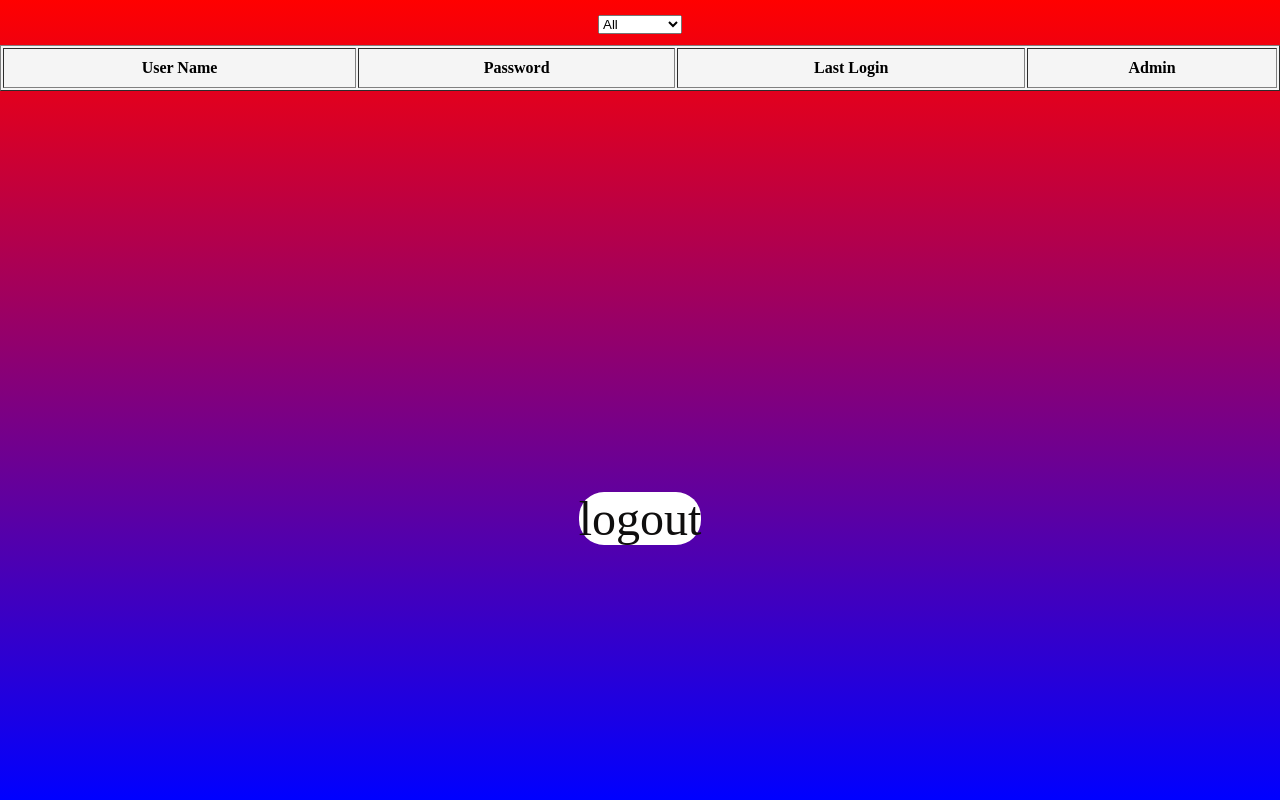
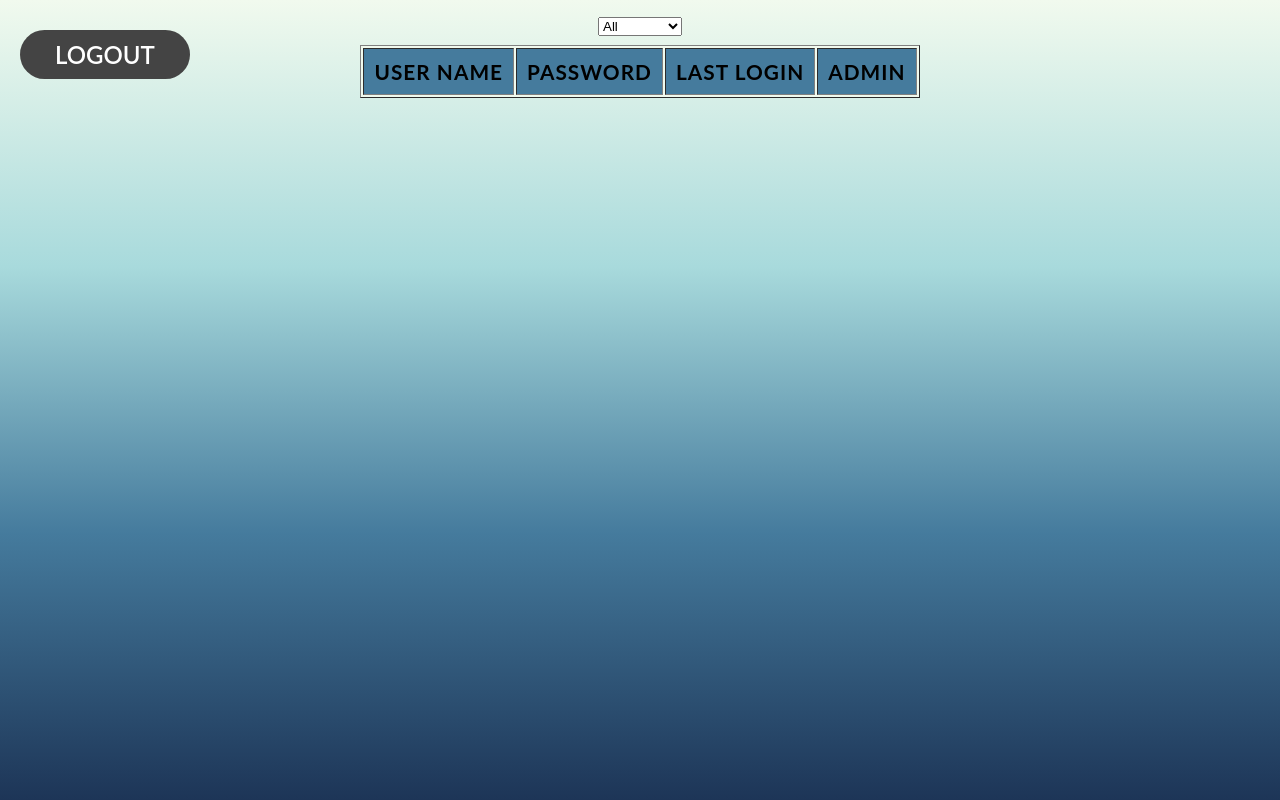
Before and after one commit to LielBerniker/Login-Page, a plain HTML site: page admin.html in a window 1280 px wide. Drawn offline with Linux system fonts and the light colour scheme.

Commit message:
change css

```diff
--- a/css/admin.css
+++ b/css/admin.css
@@ -1,35 +1,71 @@
-body{
+body {
   text-align: center;
-    background-image: linear-gradient(red,blue);
+  background-image: linear-gradient(#f1faee, #a8dadc, #457b9d, #1d3557);
   background-position: center;
   background-size: cover;
   color: lightgray;
   background-attachment: fixed;
+  flex-direction: column;
   display: flex;
-      flex-direction: column;
+  align-items: center;
+  justify-content: center;
   margin: 0;
   color: black;
+  font-family: 'lato', sans-serif;
 }
+
 a {
-        margin: 5px;
-        font-size: 3rem;
-        border-radius: 25px;
+  width: 150px;
+  background-color: #444;
+  border: none;
+  outline: none;
+  border-radius: 49px;
+  color: #fff;
+  text-transform: uppercase;
+  font-weight: 600;
+  font-size: 1.5em;
+  margin: 10px 0;
+  cursor: pointer;
+  transition: 0.5s;
+  margin-bottom: 3em;
   text-decoration: none;
-        color: rgb(15, 14, 14);
-        background-color: rgb(255, 255, 255);
+  position: fixed;
+  left: 20px;
+  top: 20px;
+  padding: 10px;
+}
 
+a:hover {
+  background-color: #457b9d;
+  color: black;
+}
 
+.logout {
+  margin-top: 40vh;
 }
-      a:hover{
-        background-color:lightseagreen ;
+
+.table {
+  background-color: #f1faee;
+  font-size: 1.3em;
 }
-      .logout{
-        margin-top: 50vh;
-      }
-      .table{
-        background-color: whitesmoke;
-      }
-      .table-filter{
+
+.table-filter {
   margin-top: 15px;
   height: 30px;
 }
+
+th {
+  background-color: #457b9d;
+  text-transform: uppercase;
+  letter-spacing: 0.05em;
+}
+
+
+@media screen and (max-width: 920px) {
+a {
+  position: relative;
+}
+.table{
+  font-size: 1em;
+}
+}
--- a/css/userpage.css
+++ b/css/userpage.css
@@ -1,24 +1,35 @@
-body{
-text-align: center;
+body {
+  text-align: center;
   background-image: url(../img/background.jpg);
   background-position: center;
   background-size: cover;
-  color: lightgray;
   background-attachment: fixed;
+  font-family: 'lato', sans-serif;
 }
-a {
-    margin: 5px;
-    font-size: 3rem;
-    border-radius: 25px;
-    text-decoration: none;
-    color: rgb(15, 14, 14);
-    background-color: rgb(255, 255, 255);
 
 
-  }
-  a:hover{
-    background-color:lightseagreen ;
-  }
-  .logout{
-    margin-top: 85vh;
-  }
+a {
+  width: 150px;
+  background-color: #444;
+  border: none;
+  outline: none;
+  border-radius: 49px;
+  color: #fff;
+  text-transform: uppercase;
+  font-weight: 600;
+  font-size: 1.5em;
+  margin: 10px 0;
+  cursor: pointer;
+  transition: 0.5s;
+  margin-bottom: 3em;
+  text-decoration: none;
+  position: fixed;
+  left: 20px;
+  top: 20px;
+  padding: 10px;
+}
+
+a:hover {
+  background-color: #457b9d;
+  color: black;
+}
```
Lines whose indentation alone changed are shown as unchanged.
